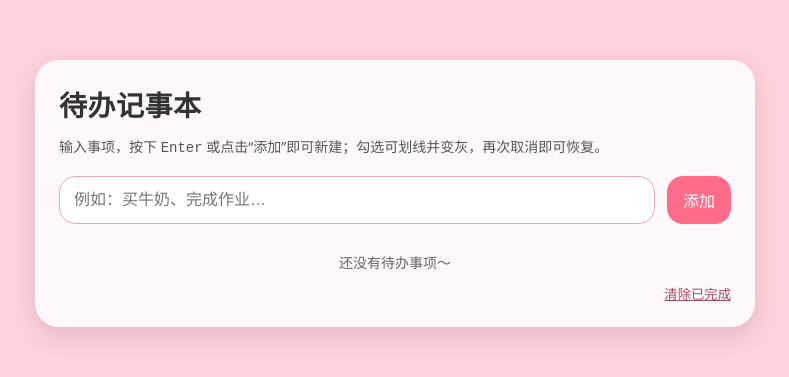
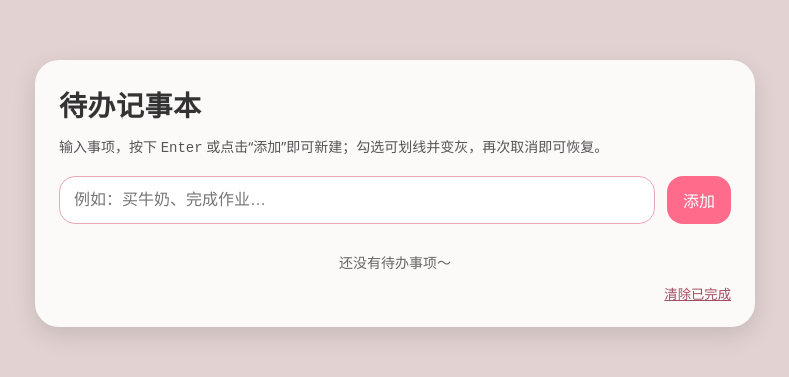
Before and after one commit to ebtober/memo, a plain HTML site: page index.html in a window 1280 px wide. Shown: the part 207-584 px from the top of the page, without its empty margins (245-1034 px from the left). Drawn offline with Linux system fonts and the light colour scheme.

Commit message:
Update index.html

```diff
--- a/index.html
+++ b/index.html
@@ -6,7 +6,7 @@
   <title>我的待办记事本</title>
   <style>
     :root {
-      --bg: #FFD1DC;
+      --bg: #E2D2D2;
       --card-bg: rgba(255, 255, 255, 0.86);
       --text: #333;
       --muted: #888;
```
